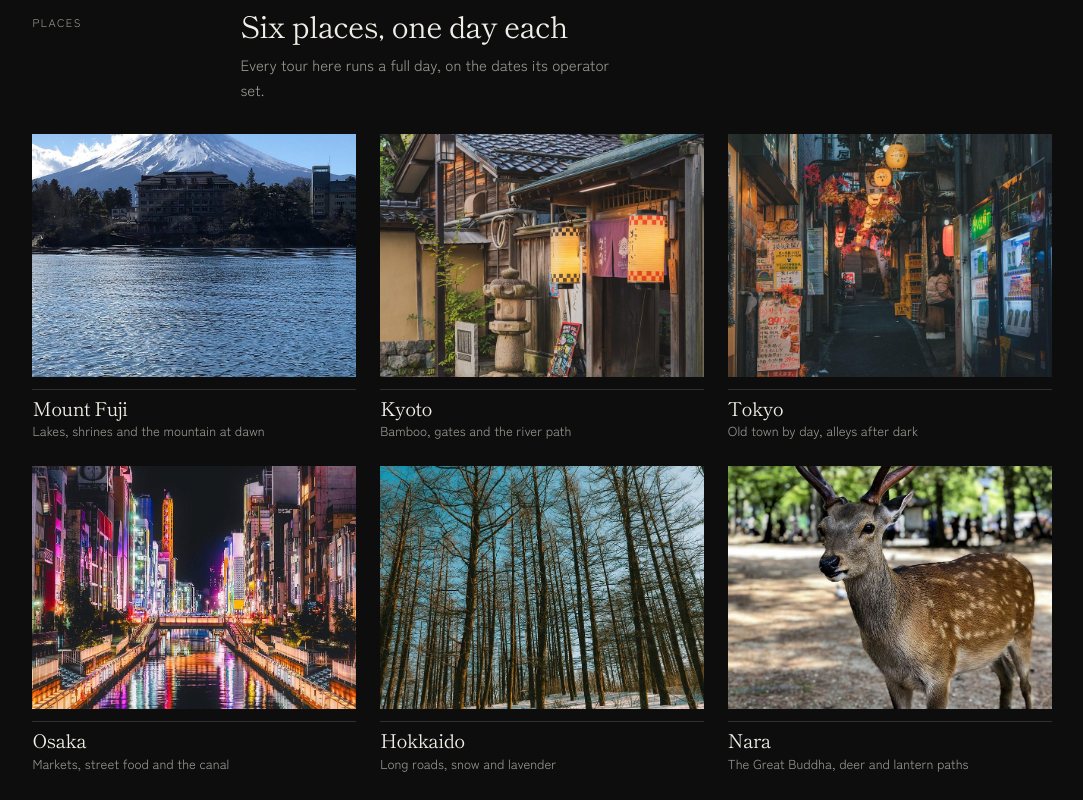
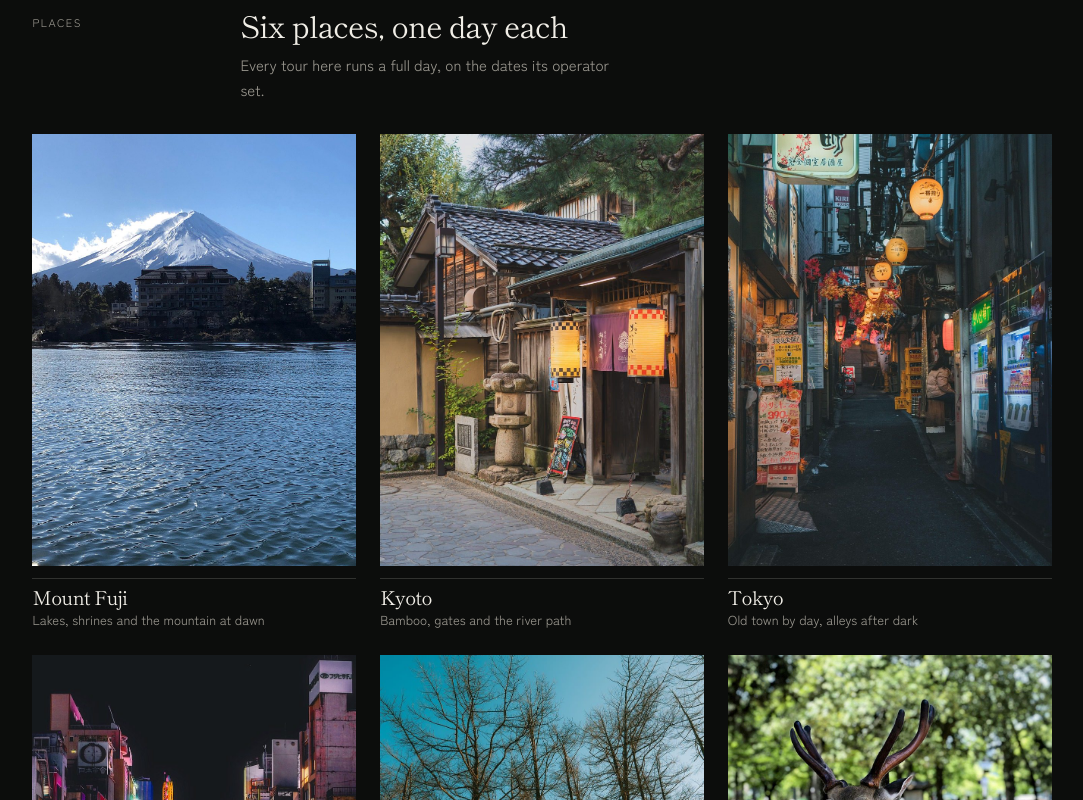
Before and after one commit to ThanhNV121097/project-c2e57d14, a React (Vite) app in the folder code/frontend/: page / in a window 1280 px wide. Shown: the part 880-1680 px from the top of the page, without its empty margins (98-1181 px from the left). Built offline with nearby package versions, Linux system fonts and the light colour scheme.

Commit message:
design: the places wall takes the same 3:4 frame as its photographs

```diff
--- a/code/frontend/src/pages/Home.tsx
+++ b/code/frontend/src/pages/Home.tsx
@@ -94,7 +94,7 @@ function Places() {
         <Grid max={3} phone={2} className="mt-[var(--space-8)]">
           {items.map((p) => (
             <Link key={p.id} to={`/tours?place=${p.id}`} data-record={`places:${p.id}`} className="group block">
-              <div className="aspect-[4/3] w-full overflow-hidden bg-surface">
+              <div className="aspect-[3/4] w-full overflow-hidden bg-surface">
                 <Picture src={p.image} alt={p.name} caption={p.name} className="h-full w-full object-cover transition-transform duration-[var(--duration-base)] ease-[var(--ease-out)] group-hover:scale-[1.02]" />
               </div>
               <div className="mt-[var(--space-3)] border-t border-line pt-[var(--space-2)]">
```
